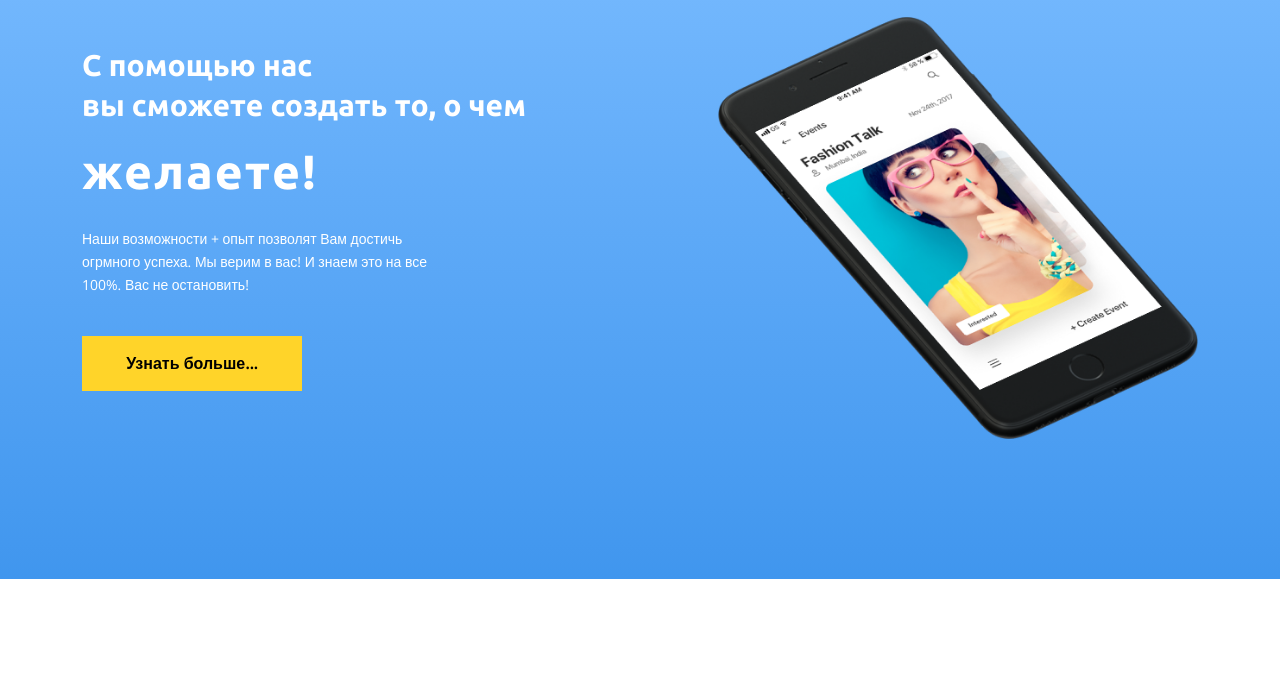
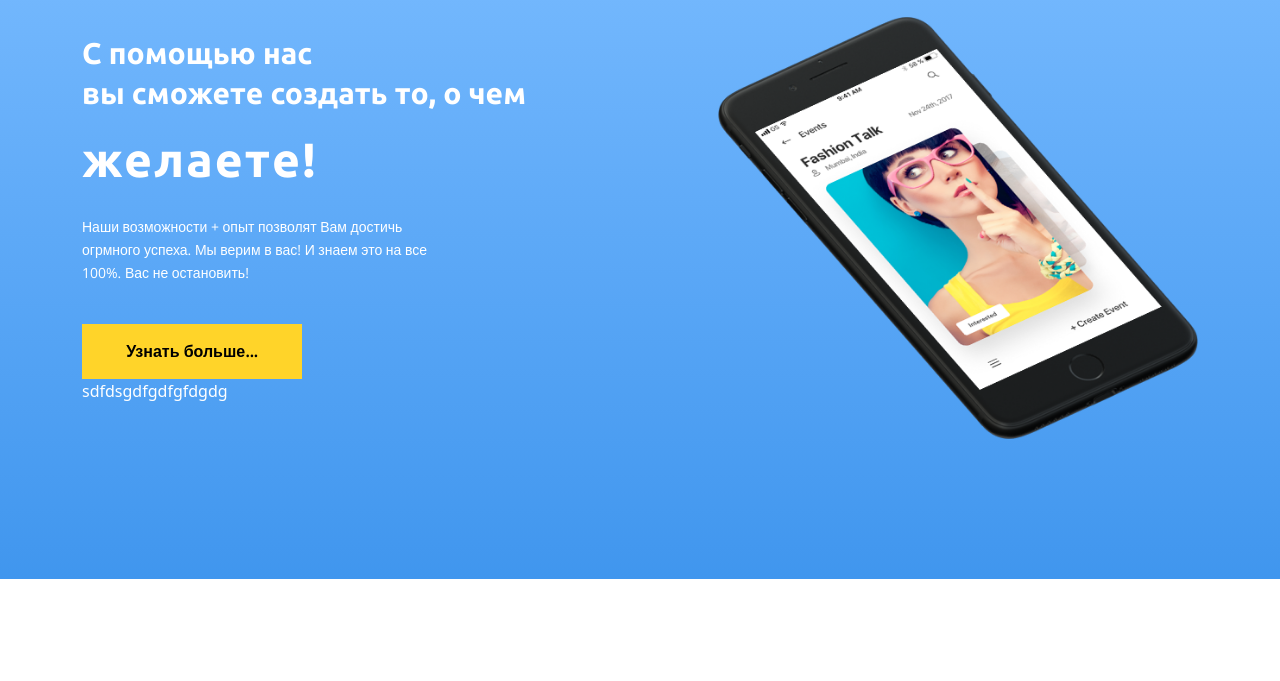
Before and after one commit to MMaxA/example5, a plain HTML site: page index.html in a window 1280 px wide. Shown: the part 93-774 px from the top of the page. Drawn offline with nearby package versions, Linux system fonts and the light colour scheme.

Commit message:
second commit

```diff
--- a/index.html
+++ b/index.html
@@ -27,6 +27,7 @@
                         достичь огрмного успеха. Мы верим в вас! И знаем это на
                         все 100%. Вас не остановить!</p>
                     <a href="#" class="btn1">Узнать больше...</a>
+                    sdfdsgdfgdfgfdgdg
                 </div>
                 <img src="img/header-img.png" alt="picture" class="desktop" />
             </div>
```
